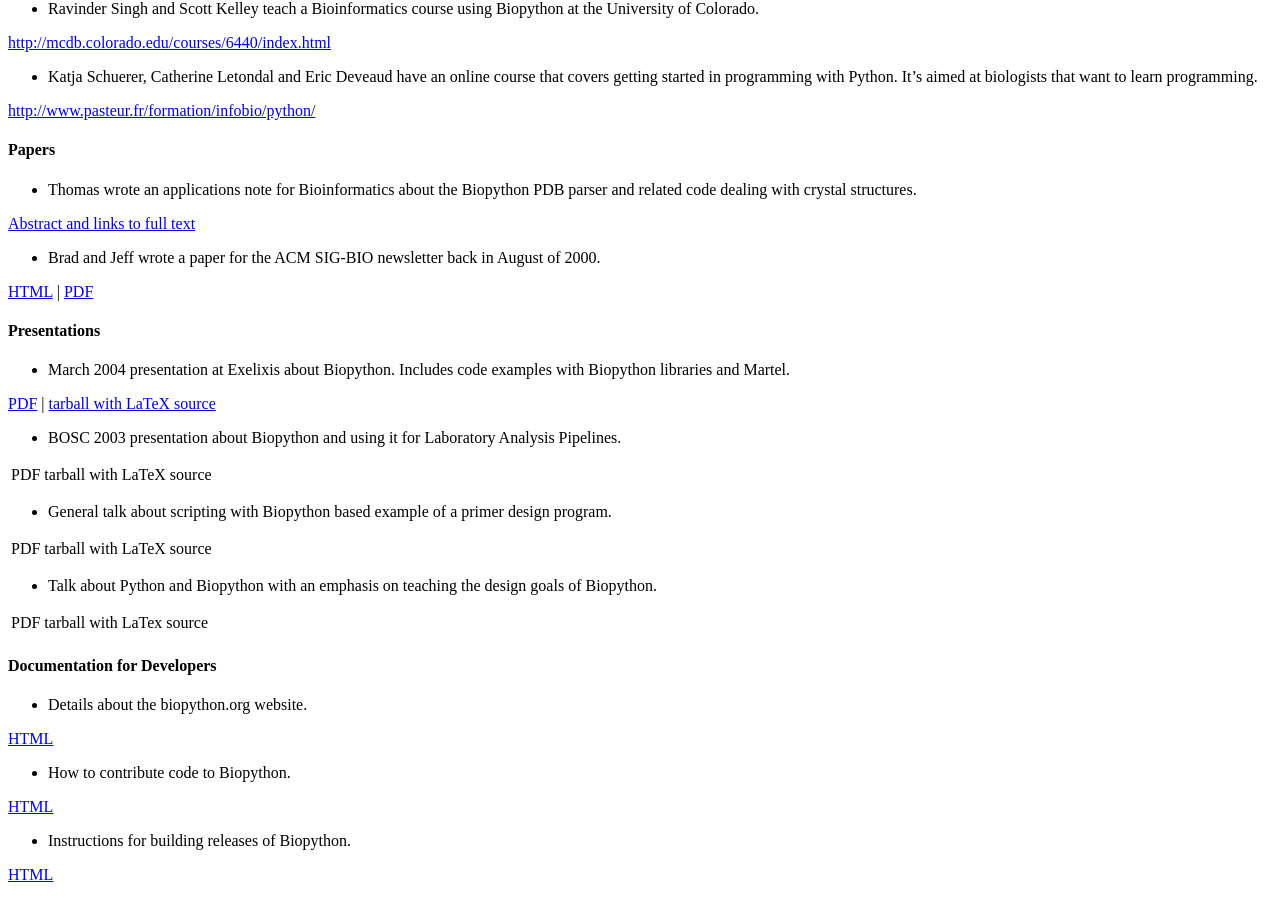
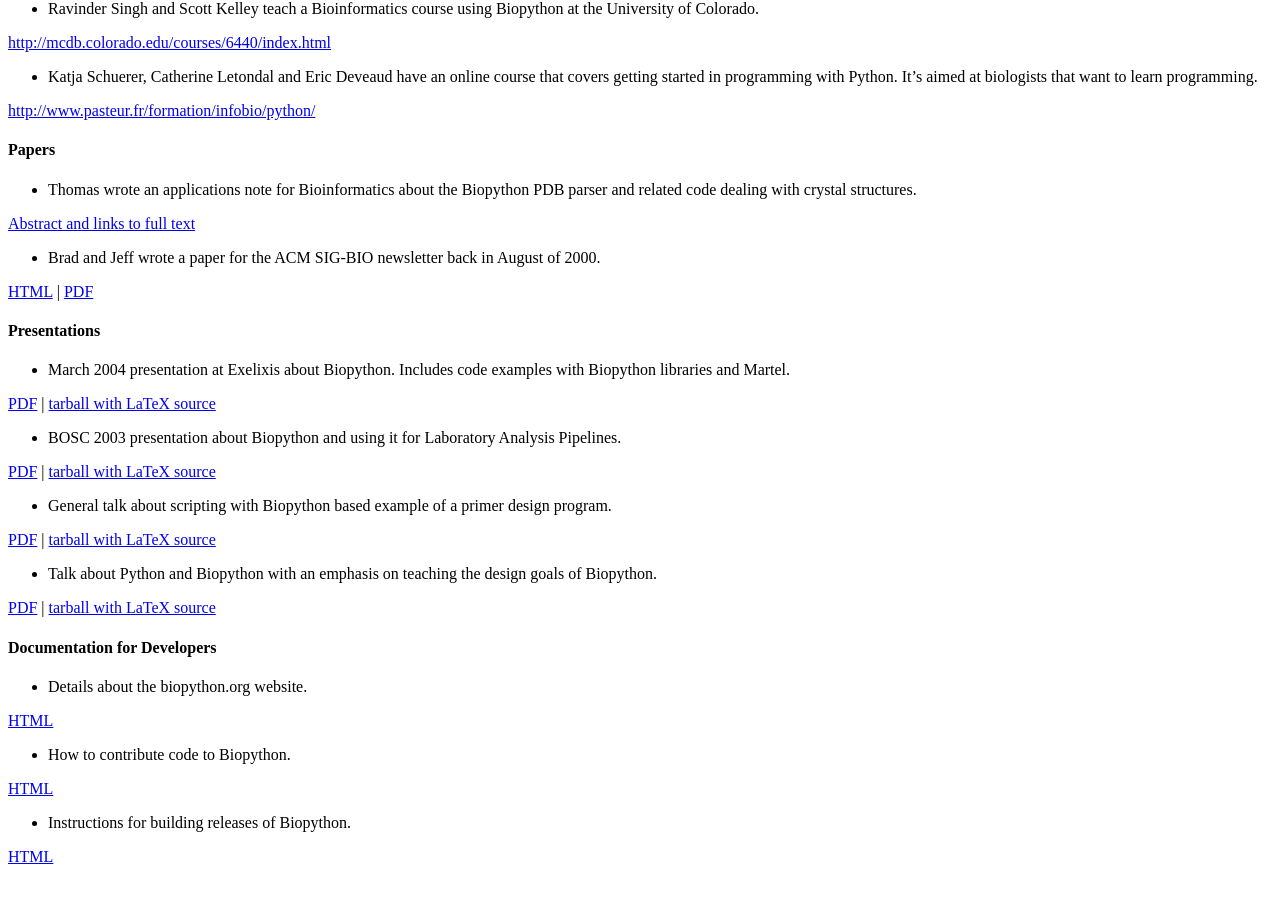
Before and after one commit to biopython/biopython.github.io, a Jekyll site: the page built from wiki/Documentation.md, in a window 1280 px wide and 900 px high, scrolled down 1076 px. Built offline with Jekyll 4.4.1, drawn with Linux system fonts in a browser that asks for light colours; part of the change alters nothing that is shown.

```diff
--- a/wiki/Documentation.md
+++ b/wiki/Documentation.md
@@ -133,19 +133,25 @@ source](http://biopython.open-bio.org/static/DIST/docs/presentations/biopython_e
     Analysis Pipelines.
 
 
-PDF | tarball with LaTeX source
+[PDF](http://biopython.open-bio.org/static/DIST/docs/presentations/bosc_biopython.pdf)
+| [tarball with LaTeX
+source](http://biopython.open-bio.org/static/DIST/docs/presentations/bosc_biopython.tar.gz)
 
 -   General talk about scripting with Biopython based example of a
     primer design program.
 
 
-PDF | tarball with LaTeX source
+[PDF](http://biopython.open-bio.org/static/DIST/docs/presentations/scripting.pdf)
+| [tarball with LaTeX
+source](http://biopython.open-bio.org/static/DIST/docs/presentations/scripting.tar.gz)
 
 -   Talk about Python and Biopython with an emphasis on teaching the
     design goals of Biopython.
 
 
-PDF | tarball with LaTex source
+[PDF](http://biopython.open-bio.org/static/DIST/docs/presentations/biopython.pdf)
+| [tarball with LaTeX
+source](http://biopython.open-bio.org/static/DIST/docs/presentations/biopy_group.tar.gz)
 
 #### Documentation for Developers
 
```
Also changed, not shown: 1 other file.
